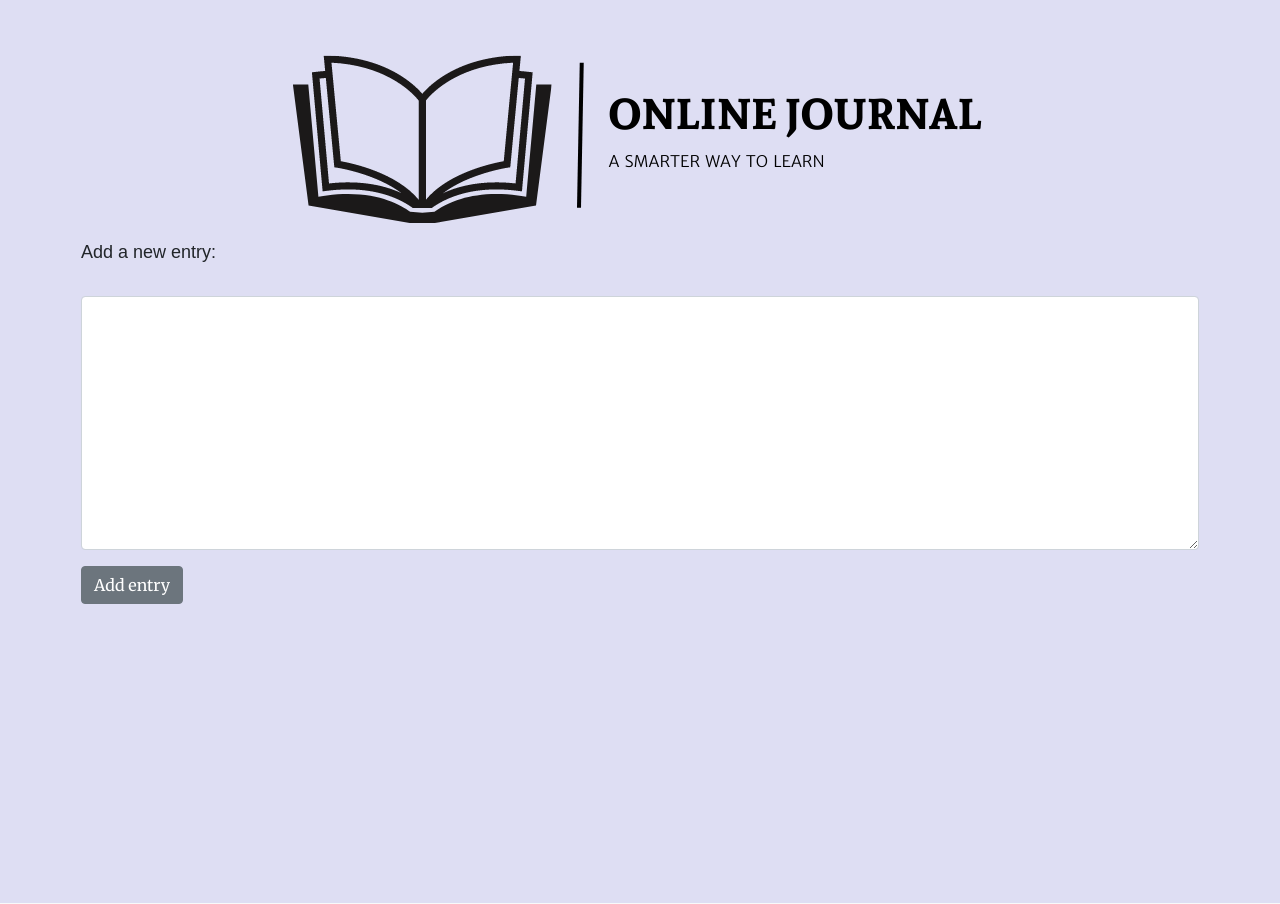
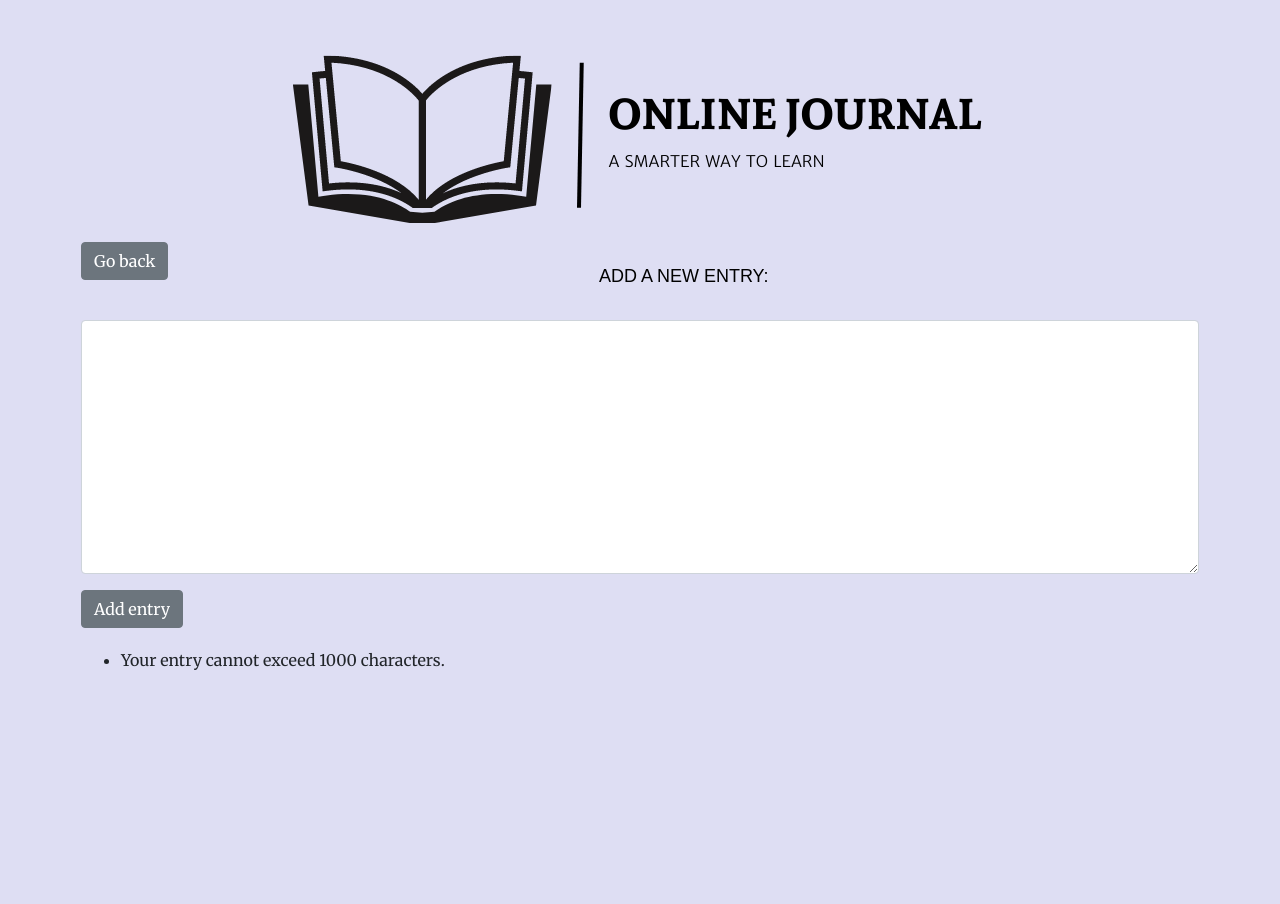
Before and after one commit to Code-Institute-Submissions/marosan28-online-journal_DecResub, a Django app: page /new_entry/11/ in a window 1280 px wide. Shown: the part 78-982 px from the top of the page. Run offline with Django 3.2, Linux system fonts and the light colour scheme; a user stored in the database is signed in; data comes from the database, SQL or seed files in the repository; both versions use the stored data as it was after the commit; some libraries are stand-ins or nearby versions; some web fonts are replaced.

Commit message:
add the max characters on entries

```diff
--- a/learning_logs/static/css/styles.css
+++ b/learning_logs/static/css/styles.css
@@ -93,6 +93,10 @@
 a.btn.btn-danger {
     color: white;
 }
+h3.new-entry {
+text-align: center;
+color: black;
+}
  /* ----------Footer---------- */
 p#topic-name{
     margin-bottom: 3rem;
--- a/learning_logs/templates/learning_logs/new_entry.html
+++ b/learning_logs/templates/learning_logs/new_entry.html
@@ -1,11 +1,15 @@
 {% extends "learning_logs/base.html" %}
 {% load bootstrap4 %}
 {% block content %}
-  <h3>Add a new entry:</h3>
+<a class="btn btn-secondary go-back" href="javascript:history.back()">Go back</a> <br>
+  <h3 class="new-entry">Add a new entry:</h3>
   <form action="{% url 'learning_logs:new_entry' topic.id %}" method='post'>
     {% csrf_token %}
     {% bootstrap_form form %}
     <button name='submit' class="btn btn-secondary new_entry">Add entry</button>
   </form>
+  <ul>
+    <li>Your entry cannot exceed 1000 characters.</li>
+  </ul>
 
 {% endblock content %}
```
Also changed, not shown: learning_logs/templates/learning_logs/search_results.html (deleted, +0 -9 lines), db.sqlite3.
